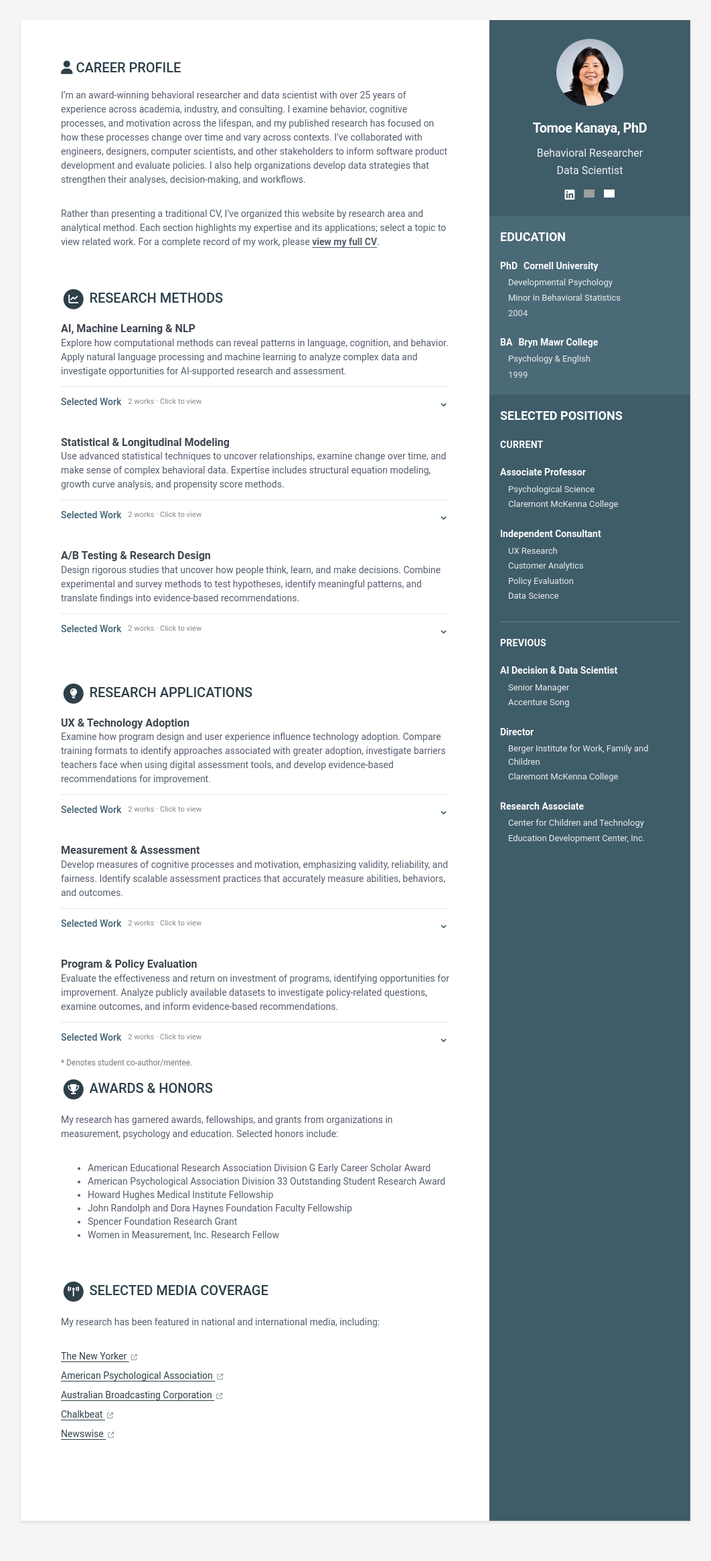
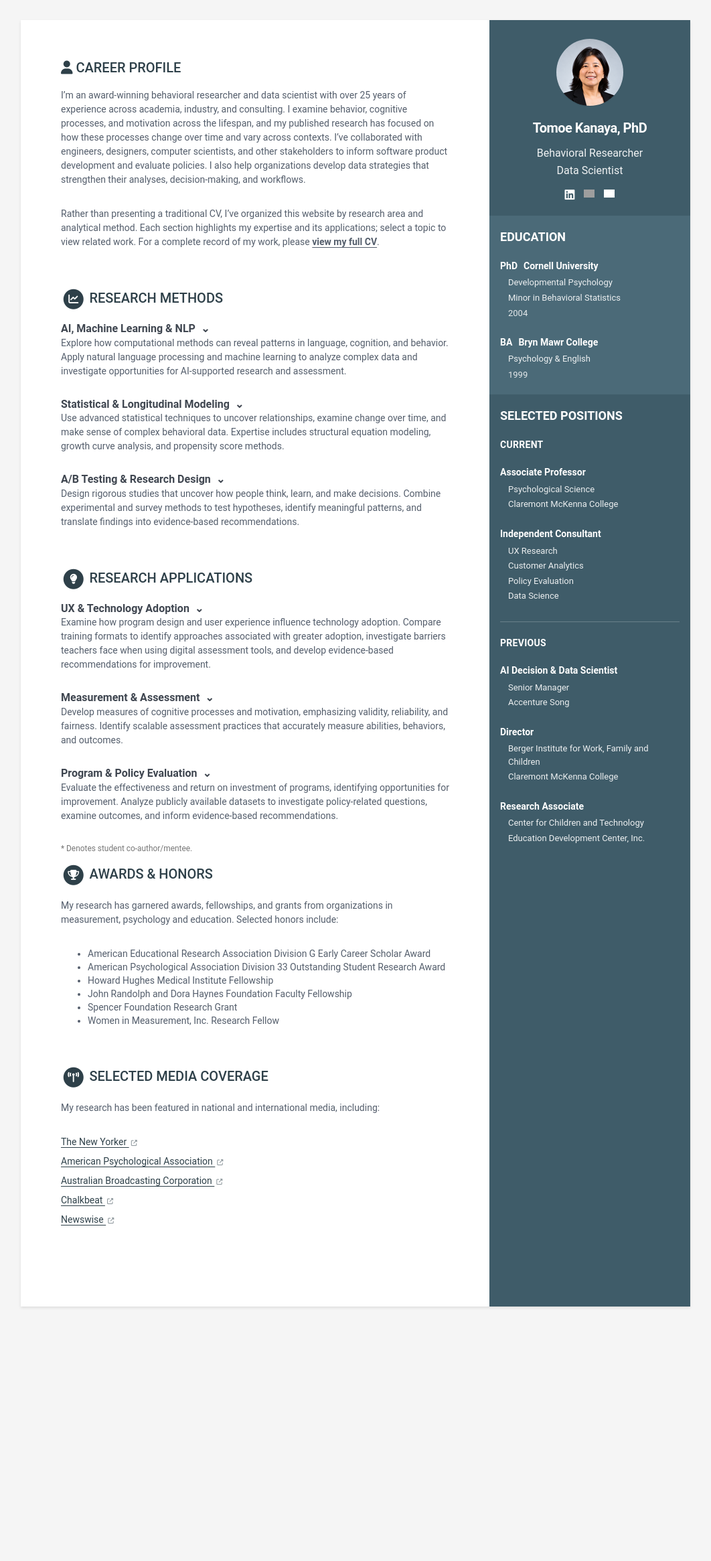
Before and after one commit to KanayaPHD/DigitalCV, a Jekyll site: the page built from index.html, in a window 1280 px wide. Shown: the whole page at 67% size, without its empty margins (109-1171 px from the left). Built offline with Jekyll 4.4.1, drawn with Linux system fonts in a browser that asks for light colours; after the commit the page ends 2011 px from its top, so only the background shows below that; grey boxes are pictures that could not be loaded.

Commit message:
once again

```diff
--- a/index.html
+++ b/index.html
@@ -3,7 +3,6 @@ layout: default
 ---
 
 {% include career-profile.html %}
-
 {% include analytical-methods.html %}
 
 {% unless site.data.data.sidebar.education %}
@@ -12,154 +11,90 @@ layout: default
 
 {% include experiences.html %}
 
-<p class="student-author-note"
-   style="font-size: 0.85em; color: #777;
-          margin-top: 4px; margin-bottom: 16px;">
+<p class="student-note">
   &#42; Denotes student co-author/mentee.
 </p>
 
 {% include awards.html %}
-
 {% include media.html %}
 
 <style>
-  /* CLICKABLE RESEARCH TOPIC TITLES */
-
-  .research-topic-toggle {
-    display: inline-flex;
-    align-items: baseline;
-    gap: 9px;
+  .research-toggle {
+    background: none;
+    border: 0;
     padding: 0;
-    border: 0;
-    background: transparent;
     color: inherit;
     font: inherit;
     font-weight: inherit;
+    cursor: pointer;
     text-align: left;
-    cursor: pointer;
   }
 
-  .research-topic-toggle:hover,
-  .research-topic-toggle:focus-visible {
-    color: #16839a;
+  .research-toggle:hover { color: #16839a; }
+
+  .research-toggle:focus-visible {
+    outline: 2px solid #16839a;
+    outline-offset: 3px;
   }
 
-  .research-topic-toggle:focus-visible {
-    outline: 2px solid #16839a;
-    outline-offset: 4px;
+  .research-toggle::after {
+    content: "⌄";
+    display: inline-block;
+    margin-left: 8px;
+    transition: transform .2s;
   }
 
-  /* SMALL CHEVRON AFTER EACH TITLE */
-
-  .research-topic-toggle::after {
-    content: "";
-    display: inline-block;
-    flex: 0 0 7px;
-    width: 7px;
-    height: 7px;
-    border-right: 1.5px solid currentColor;
-    border-bottom: 1.5px solid currentColor;
-    transform: translateY(-2px) rotate(45deg);
-    transition: transform 0.2s ease;
-    opacity: 0.7;
+  .research-toggle[aria-expanded="true"]::after {
+    transform: rotate(180deg);
   }
 
-  .research-topic-toggle[aria-expanded="true"]::after {
-    transform: translateY(2px) rotate(225deg);
+  .research-pubs[hidden] { display: none !important; }
+  .research-pubs { margin-top: 12px; }
+
+  .student-note {
+    font-size: .85em;
+    color: #777;
+    margin: 4px 0 16px !important;
   }
 
-  /* HIDDEN PUBLICATIONS AND PRESENTATIONS */
-
-  .research-work-content {
-    margin-top: 12px;
-    padding: 0;
-  }
-
-  .research-work-content[hidden] {
-    display: none !important;
-  }
-
-  /* PRESERVE CITATION FORMATTING */
-
-  .research-work-content .reference {
-    margin-left: 24px;
-    margin-bottom: 12px;
-  }
-
-  /* REDUCE SPACE BEFORE STUDENT NOTE */
-
-  .student-author-note {
-    margin-top: 4px !important;
-    margin-bottom: 16px !important;
-  }
-
-  .experiences-section:has(+ .student-author-note) {
+  .experiences-section:has(+ .student-note) {
     margin-bottom: 4px;
-  }
-
-  .experiences-section:has(+ .student-author-note)
-  > .item:last-child {
-    margin-bottom: 0;
   }
 </style>
 
 <script>
-document.addEventListener('DOMContentLoaded', function () {
+document.addEventListener('DOMContentLoaded', () => {
+  document.querySelectorAll('.experiences-section .item')
+    .forEach((item, i) => {
+      const title = item.querySelector('h3.job-title');
+      const work = item.querySelector(
+        '.selected-work, .selected-work-collapse'
+      );
 
-  /* APPLY TO ALL RESEARCH TOPICS IN BOTH SECTIONS */
+      if (!title || !work) return;
 
-  document.querySelectorAll(
-    '.experiences-section .item'
-  ).forEach(function(item, index) {
+      const pubs = document.createElement('div');
+      pubs.className = 'research-pubs';
+      pubs.id = `pubs-${i}`;
+      pubs.hidden = true;
 
-    var work = item.querySelector('.selected-work');
-    var heading = item.querySelector('h3.job-title');
+      pubs.append(...work.querySelectorAll('.reference'));
+      if (!pubs.children.length) return;
 
-    if (!work || !heading) return;
+      work.replaceWith(pubs);
 
-    var references = work.querySelectorAll('.reference');
-    if (!references.length) return;
+      const button = document.createElement('button');
+      button.className = 'research-toggle';
+      button.type = 'button';
+      button.textContent = title.textContent.trim();
+      button.setAttribute('aria-expanded', 'false');
+      button.setAttribute('aria-controls', pubs.id);
+      title.replaceChildren(button);
 
-    /* CREATE CLICKABLE RESEARCH TITLE */
-
-    var button = document.createElement('button');
-    button.type = 'button';
-    button.className = 'research-topic-toggle';
-    button.innerHTML = heading.innerHTML;
-
-    button.setAttribute('aria-expanded', 'false');
-
-    /* CREATE COLLAPSED PUBLICATION CONTAINER */
-
-    var content = document.createElement('div');
-    content.className = 'research-work-content';
-    content.id = 'research-work-' + index;
-    content.hidden = true;
-
-    references.forEach(function(reference) {
-      content.appendChild(reference);
+      button.onclick = () => {
+        pubs.hidden = !pubs.hidden;
+        button.setAttribute('aria-expanded', !pubs.hidden);
+      };
     });
-
-    button.setAttribute('aria-controls', content.id);
-
-    heading.replaceChildren(button);
-    work.replaceWith(content);
-
-    /* CLICK TO EXPAND OR COLLAPSE */
-
-    button.addEventListener('click', function() {
-      var expanded =
-        button.getAttribute('aria-expanded') === 'true';
-
-      content.hidden = expanded;
-
-      button.setAttribute(
-        'aria-expanded',
-        String(!expanded)
-      );
-    });
-
-  });
-
 });
 </script>
```
